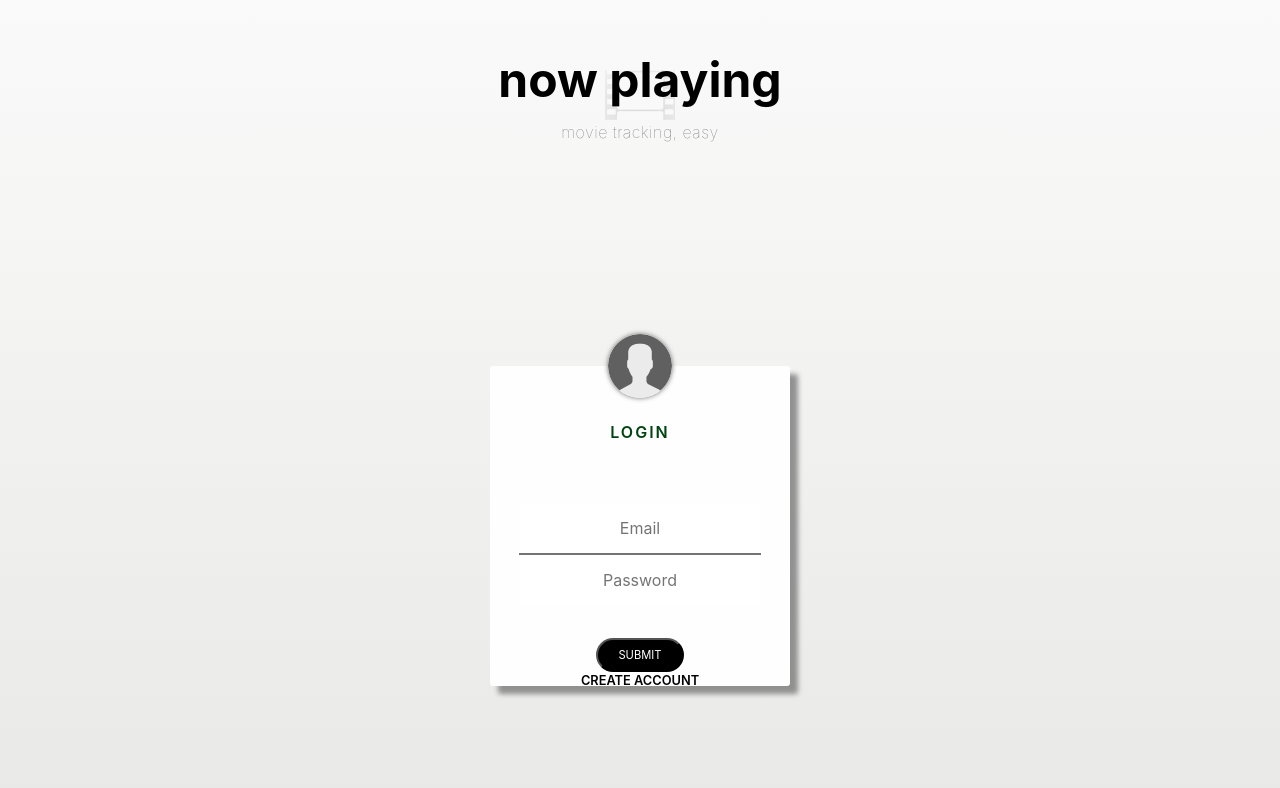
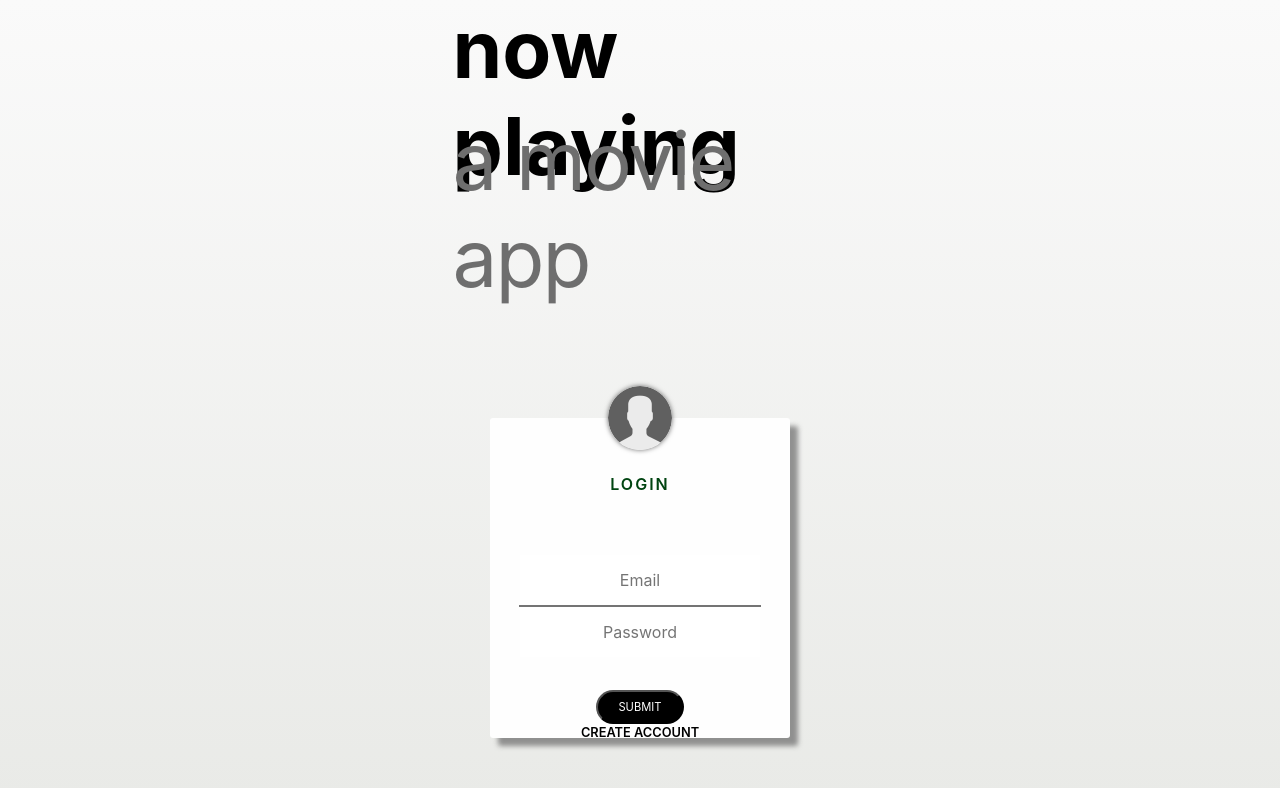
Before and after one commit to kayyali18/movie-tracker, a React (Create React App) app: page /login in a window 1280 px wide. Shown: the top 788 px of the page. Built offline with nearby package versions, Linux system fonts and the light colour scheme; no server answers.

Commit message:
remove landing animation

```diff
--- a/src/Components/Header/Header.js
+++ b/src/Components/Header/Header.js
@@ -1,10 +1,10 @@
 import React from 'react';
 
-const Header = () =>{
-  return(
+const Header = () => {
+  return (
     <div>
       <p>
-        <h2>Header</h2>
+        <h2><Header /></h2>
       </p>
     </div>
   )
--- a/src/Components/Login/HeaderLogin/HeaderLogin.js
+++ b/src/Components/Login/HeaderLogin/HeaderLogin.js
@@ -4,8 +4,8 @@ const HeaderLogin = () => {
   return (
     <div className="app-header-container">
       <div className="app-logo"></div>
-      <h1 className="app-title">now playing</h1>
-      <p className="app-subtitle">movie tracking, easy</p>
+      <h1 className="app-title">now <br /> playing</h1>
+      <p className="app-subtitle">a movie app</p>
     </div>
   )
 }
--- a/src/styles/3-modules/__login.sass
+++ b/src/styles/3-modules/__login.sass
@@ -3,29 +3,21 @@
   margin: auto
 
   .app-header-container
-    text-align: center
+    text-align: left
+    margin: 0;
 
   .app-title
     margin: 0 auto
     color: black
-    font-size: 3rem
-
-  .app-logo
-    animation: 🎥 100s linear infinite
-    background: center / cover url("./Assets/film.png")
-    box-shadow: inset 0 10px 50px rgb(255, 255, 255);
-    filter: opacity(20%)
-    height: 50px
-    margin: 0 auto
-    position: relative
-    top: 70px
-    width: 70px
-    z-index: -1
+    font-size: 5rem
+    position: absolute
+    top: 0px
 
   .app-subtitle
-    letter-spacing: .5px
-    font-weight: 100
-    margin-top: .8rem
+    position: relative
+    letter-spacing: -2px
+    top: 7rem
+    font-size: 5rem
 
   .form-container
     background: #FEFEFE
--- a/src/styles/App.css
+++ b/src/styles/App.css
@@ -567,35 +567,23 @@ nav {
 }
 
 .login-main .app-header-container {
-  text-align: center;
+  text-align: left;
+  margin: 0;
 }
 
 .login-main .app-title {
   margin: 0 auto;
   color: black;
-  font-size: 3rem;
-}
-
-.login-main .app-logo {
-  -webkit-animation: 🎥 100s linear infinite;
-          animation: 🎥 100s linear infinite;
-  background: center/cover url("./Assets/film.png");
-  -webkit-box-shadow: inset 0 10px 50px white;
-          box-shadow: inset 0 10px 50px white;
-  -webkit-filter: opacity(20%);
-          filter: opacity(20%);
-  height: 50px;
-  margin: 0 auto;
-  position: relative;
-  top: 70px;
-  width: 70px;
-  z-index: -1;
+  font-size: 5rem;
+  position: absolute;
+  top: 0px;
 }
 
 .login-main .app-subtitle {
-  letter-spacing: .5px;
-  font-weight: 100;
-  margin-top: .8rem;
+  position: relative;
+  letter-spacing: -2px;
+  top: 7rem;
+  font-size: 5rem;
 }
 
 .login-main .form-container {
```
Also changed, not shown: 1 other file (tests, documents, lock files or other folders).
